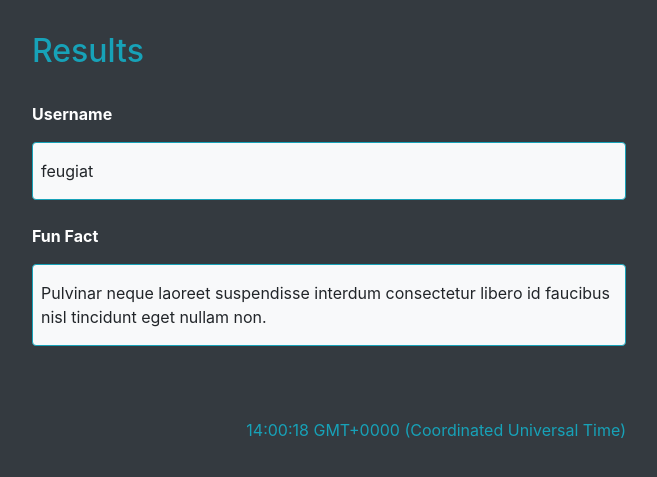
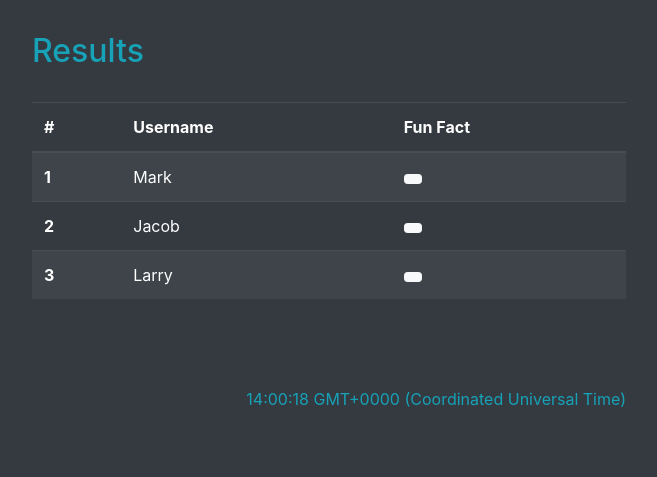
Before and after one commit to nullthefirst/Static2Django, a Django app: page /results/ in a window 1280 px wide. Shown: the top 477 px of the page, without its empty margins (311-968 px from the left). Run offline with Django 3.2, Linux system fonts and the light colour scheme; some libraries are stand-ins or nearby versions.

Commit message:
modified internal pages - unfinished

```diff
--- a/templates/pages/results.html
+++ b/templates/pages/results.html
@@ -1,74 +1,50 @@
-<!DOCTYPE html>
-<html lang="en">
-    <head>
-        <meta charset="UTF-8" />
-        <meta name="viewport" content="width=device-width, initial-scale=1.0" />
-        <title>Fun Facter</title>
-        <!-- Custom Styling CSS -->
-        <link rel="stylesheet" href="../assets/style.css" />
-        <!-- Bootstrap CSS -->
-        <link
-            rel="stylesheet"
-            href="https://cdn.jsdelivr.net/npm/bootstrap@4.5.3/dist/css/bootstrap.min.css"
-        />
-        <!-- LineIcons CSS -->
-        <link
-            href="https://cdn.lineicons.com/2.0/LineIcons.css"
-            rel="stylesheet"
-        />
-    </head>
-    <body class="bg-dark">
-        <div class="container-fluid">
-            <div class="row">
-                <div class="col-sm-2 col-md-3"></div>
-                <div class="col-sm-8 col-md-6">
-                    <h2 class="underline text-info">Results</h2>
+{% extends 'base.html' %}
 
-                    <br />
+{% load static %}
 
-                    <p class="text-white"><strong>Username</strong></p>
-                    <div class="bg-light border border-info rounded">
-                        <p class="px-2 pt-3">feugiat</p>
-                    </div>
+{% block content %}
+    <h2 class="underline text-info">Results</h2>
 
-                    <br />
+    <br />
 
-                    <p class="text-white"><strong>Fun Fact</strong></p>
-                    <div class="bg-light border border-info rounded">
-                        <p class="px-2 pt-3">
-                            Pulvinar neque laoreet suspendisse interdum
-                            consectetur libero id faucibus nisl tincidunt eget
-                            nullam non.
-                        </p>
-                    </div>
+    <table class="table table-striped table-dark">
+        <thead>
+            <tr>
+                <th scope="col">#</th>
+                <th scope="col">Username</th>
+                <th scope="col">Fun Fact</th>
+            </tr>
+        </thead>
+        <tbody>
+            <tr>
+                <th scope="row">1</th>
+                <td>Mark</td>
+                <td class="text-info">
+                    <button type="button" class="btn btn-sm btn-light">
+                        <i class="text-info lni lni-angle-double-right"></i>
+                    </button>
+                </td>
+            </tr>
+            <tr>
+                <th scope="row">2</th>
+                <td>Jacob</td>
+                <td class="text-info">
+                    <button type="button" class="btn btn-sm btn-light">
+                        <i class="text-info lni lni-angle-double-right"></i>
+                    </button>
+                </td>
+            </tr>
+            <tr>
+                <th scope="row">3</th>
+                <td>Larry</td>
+                <td class="text-info">
+                    <button type="button" class="btn btn-sm btn-light">
+                        <i class="text-info lni lni-angle-double-right"></i>
+                    </button>
+                </td>
+            </tr>
+        </tbody>
+    </table>
 
-                    <br /><br /><br />
-
-                    <div class="footer">
-                        <div class="row">
-                            <div class="col-10 col-md-12">
-                                <i class="lni text-white lni-alarm-clock"></i>
-                                <span id="time" class="text-info"></span>
-                            </div>
-                            <div class="col-2 col-md-12">
-                                <button
-                                    type="button"
-                                    class="btn btn-link pt-2"
-                                    onclick="refreshTimeDisplay()"
-                                >
-                                    <i class="lni text-white lni-reload"></i>
-                                </button>
-                            </div>
-                        </div>
-                    </div>
-                </div>
-                <div class="col-sm-2 col-md-3"></div>
-            </div>
-        </div>
-        <!-- Custom JavaScript -->
-        <script src="../assets/main.js"></script>
-        <!-- Bootstrap JS -->
-        <script src="https://code.jquery.com/jquery-3.5.1.slim.min.js"></script>
-        <script src="https://cdn.jsdelivr.net/npm/bootstrap@4.5.3/dist/js/bootstrap.bundle.min.js"></script>
-    </body>
-</html>
+    <br /><br /><br />
+{% endblock %}
```
Also changed, not shown: templates/pages/result-focus.html (added, +74 -0 lines), templates/pages/submit.html (+0 -18 lines).
